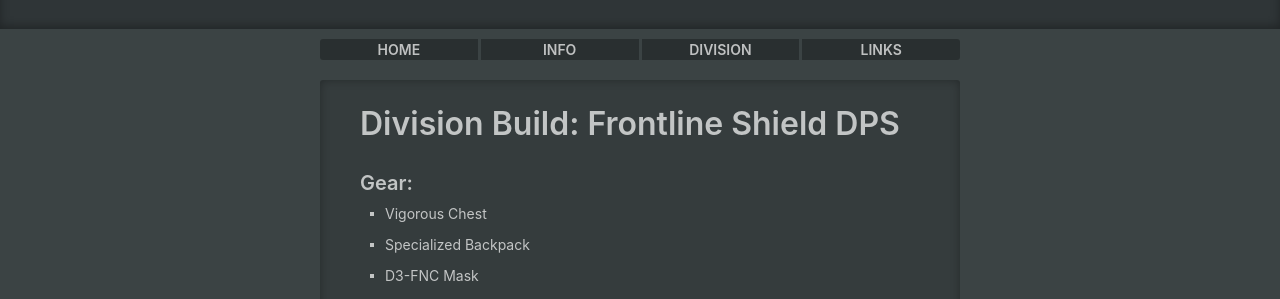
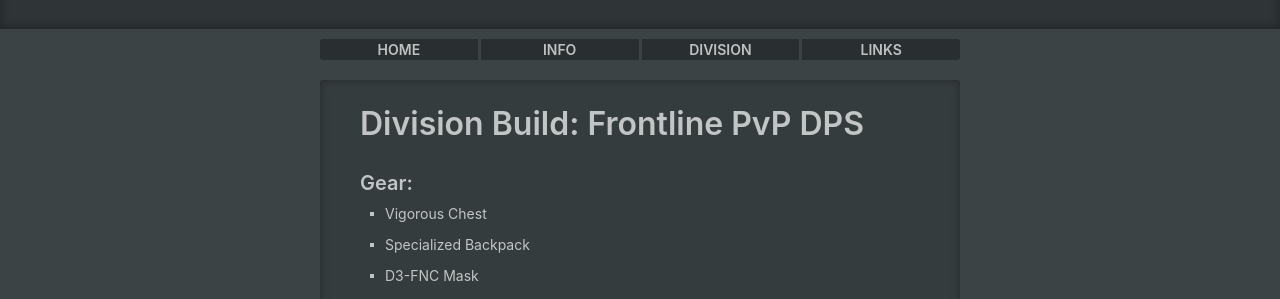
Before and after one commit to Zerthox/zerthox.github.io, a Jekyll site: the page built from division/builds/frontline-pvp.html, in a window 1280 px wide. Shown: the part 171-470 px from the top of the page. Built offline with Jekyll 4.4.1, drawn with Linux system fonts in a browser that asks for light colours; some web fonts are replaced.

Commit message:
Update frontline-pvp.html

```diff
--- a/division/builds/frontline-pvp.html
+++ b/division/builds/frontline-pvp.html
@@ -1,7 +1,7 @@
 ---
 layout: build
 ---
-<h1>Division Build: Frontline Shield DPS</h1>
+<h1>Division Build: Frontline PvP DPS</h1>
 <div class="build-container">
     <ul class="list builds">
         <h3>Gear:</h3>
```
